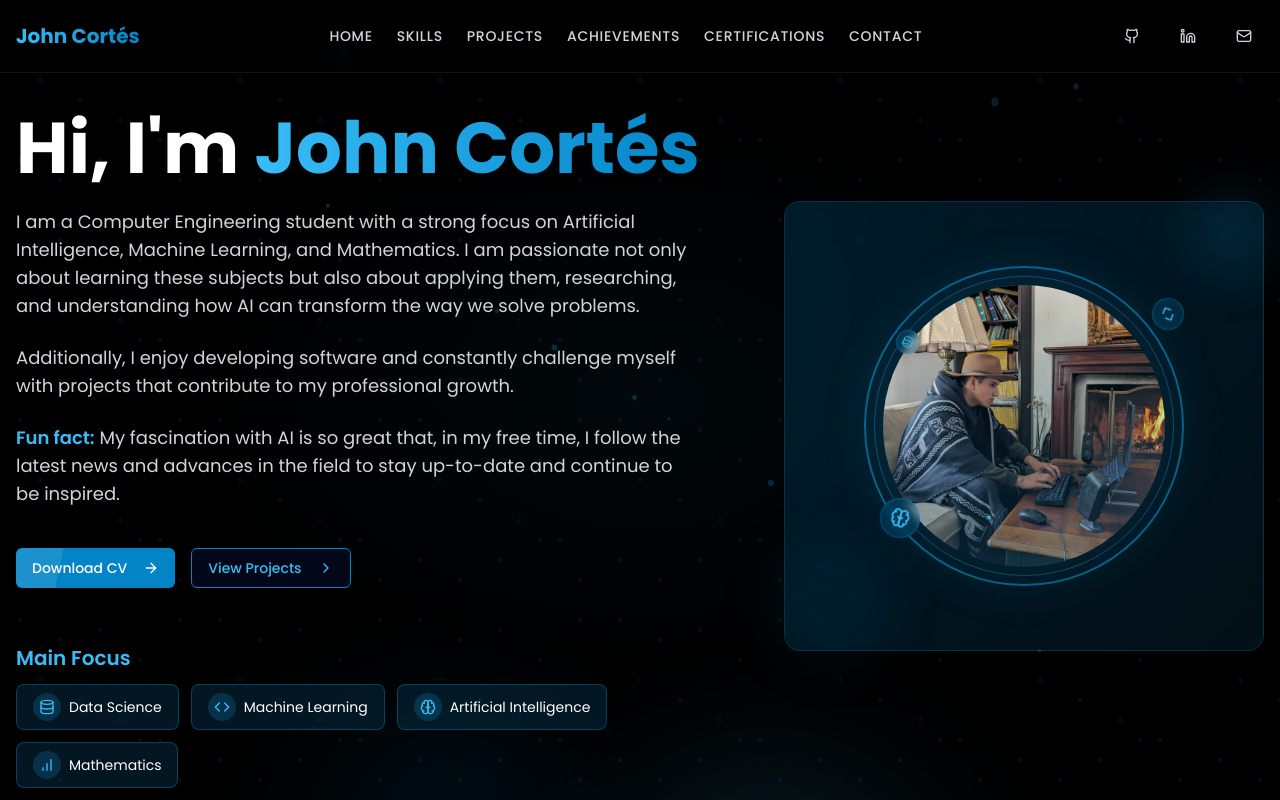
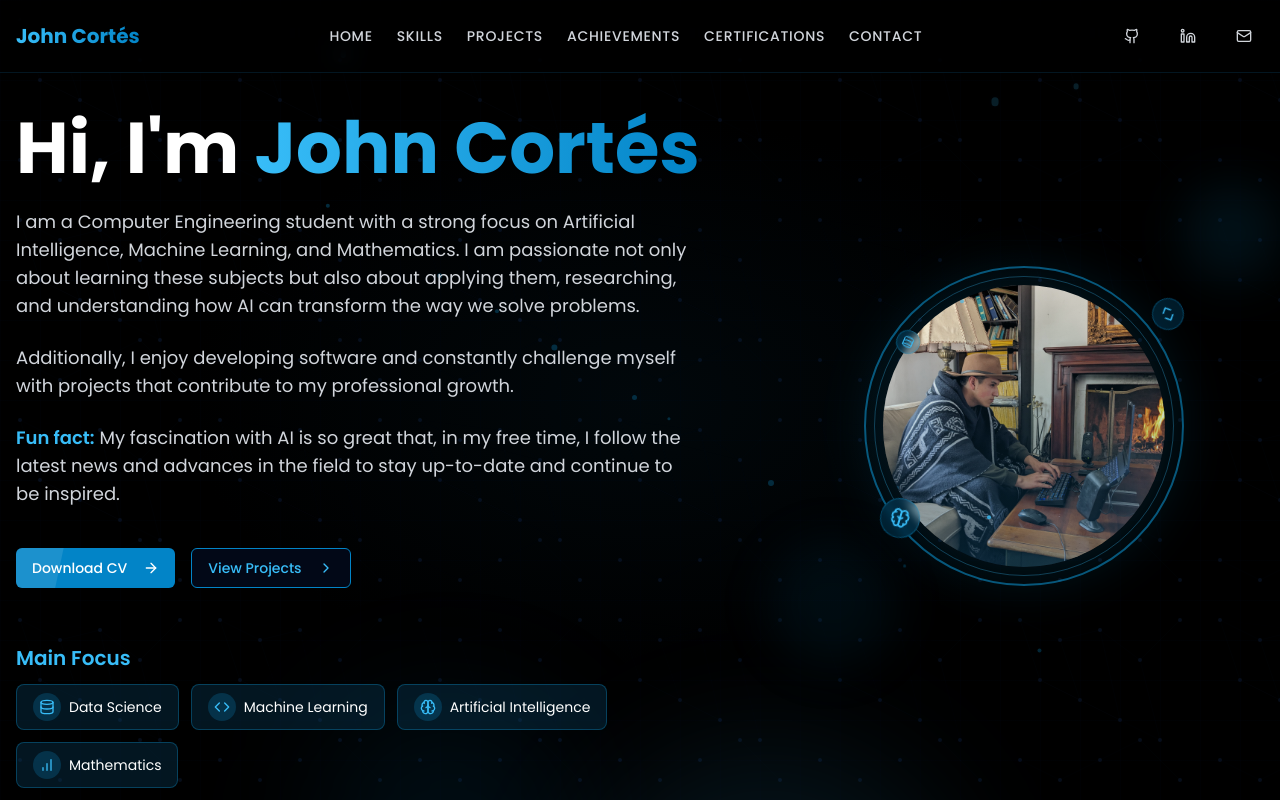
Before and after one commit to johncortes117/johncp_web, a Next.js app: page / in a window 1280 px wide. Shown: the top 800 px of the page. Built offline with nearby package versions, Linux system fonts and the light colour scheme.

Commit message:
Improve hero-section

```diff
--- a/app/page.tsx
+++ b/app/page.tsx
@@ -849,9 +849,6 @@ export default function Portfolio() {
               >
                 {/* Modern profile image container */}
                 <div className="relative h-[450px] w-full">
-                  <div className="absolute inset-0 bg-gradient-to-br from-blue-600/20 to-blue-900/20 rounded-2xl overflow-hidden border border-blue-500/20">
-                    <div className="absolute inset-0 backdrop-blur-sm"></div>
-
                   {/* Profile image with effects */}
                   <div className="absolute inset-0 flex items-center justify-center">
                     <div className="relative w-[280px] h-[280px] md:w-[320px] md:h-[320px]">
@@ -936,7 +933,6 @@ export default function Portfolio() {
                       >
                         <Database className="h-3 w-3 text-blue-400" />
                       </motion.div>
-                      </div>
                     </div>
                   </div>
 
```
Lines whose indentation alone changed are shown as unchanged.
